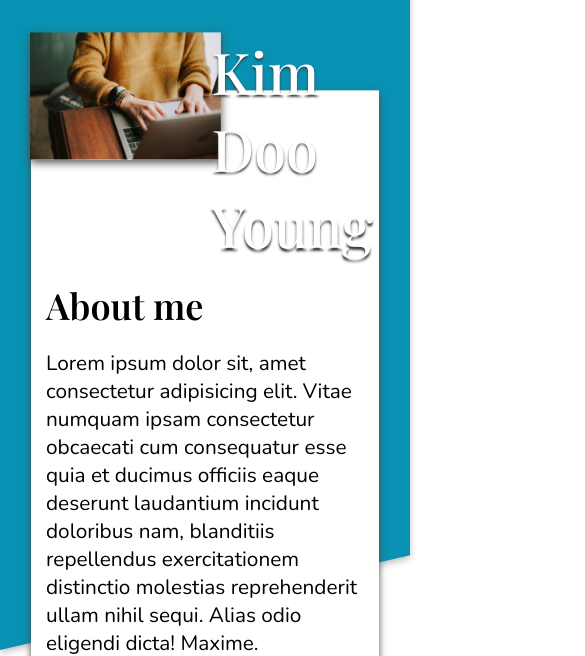
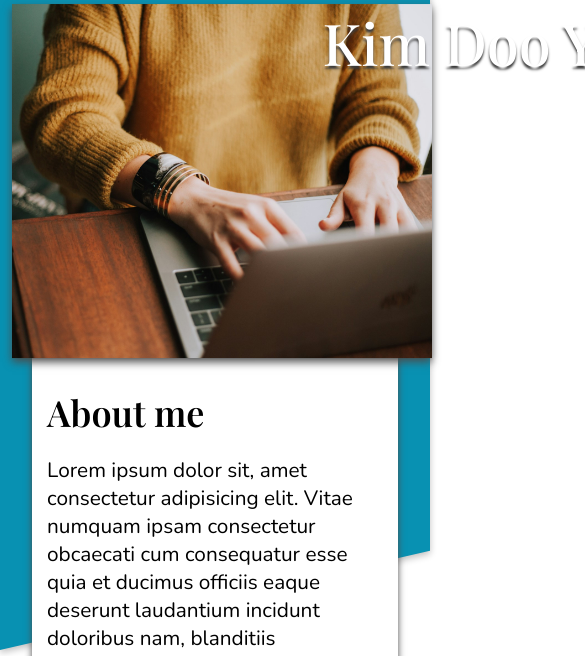
Before and after one commit to eudooyoung/odin-homepage, a website built with webpack: page src/template.html in a window 390 px wide. Shown: the top 656 px of the page, 585 px wide, since content can reach past the window. Built offline with nearby package versions, Linux system fonts and the light colour scheme; files whose address does not match are found by name; a web font is replaced by a local one.

Commit message:
fix: add narrow profile to make layout look better

```diff
--- a/src/style.css
+++ b/src/style.css
@@ -64,11 +64,11 @@ header {
 }
 
 .profile-container .image-wrapper {
-  transform: scale(1.2);
   margin-right: 75px;
   max-width: 50%;
-  /* min-width: 430px; */
+  min-width: 430px;
   float: left;
+  transform: scale(1.2);
 
   display: grid;
   justify-items: center;
@@ -78,8 +78,11 @@ header {
   grid-column: 1 / 2;
 }
 
+.profile-container .image-wrapper picture {
+  grid-row: 1 / 4;
+}
+
 .profile-container .image-wrapper img {
-  grid-row: 1 / 4;
   max-width: 100%;
   box-shadow: var(--box-shadow-dark);
 }
@@ -239,8 +242,9 @@ footer .link-container {
   }
 
   .profile-container .image-wrapper {
+    margin-right: 65px;
+    margin-bottom: -7%;
     transform: translateY(-28%) scale(1.2);
-    margin-bottom: -5%;
   }
 
   .profile-container h1 {
@@ -250,7 +254,7 @@ footer .link-container {
   }
 
   main {
-    margin-top: 100px;
+    /* margin-top: 100px; */
   }
 
   .project-container {
@@ -258,3 +262,15 @@ footer .link-container {
     grid-template-rows: repeat(3, 1fr);
   }
 }
+
+@media (max-width: 900px) {
+  .profile-container .image-wrapper {
+    margin-right: 50px;
+    margin-bottom: -10%;
+    min-width: 350px;
+  }
+
+  .profile-container h1 {
+    transform: translateX(75%);
+  }
+}
--- a/src/template.html
+++ b/src/template.html
@@ -20,7 +20,12 @@
     <header>
       <div class="profile-container">
         <div class="image-wrapper">
-          <img src="./img/profile-placeholder.jpg" alt="profile" />
+          <picture>
+            <source
+              srcset="./img/profile-placeholder-narrow.jpg"
+              media="(max-width: 900px)" />
+            <img src="./img/profile-placeholder.jpg" alt="profile"
+          /></picture>
           <h1>Kim Doo Young</h1>
         </div>
         <h2>About me</h2>
```
Also changed, not shown: src/img/profile-placeholder-narrow.jpg (added).
